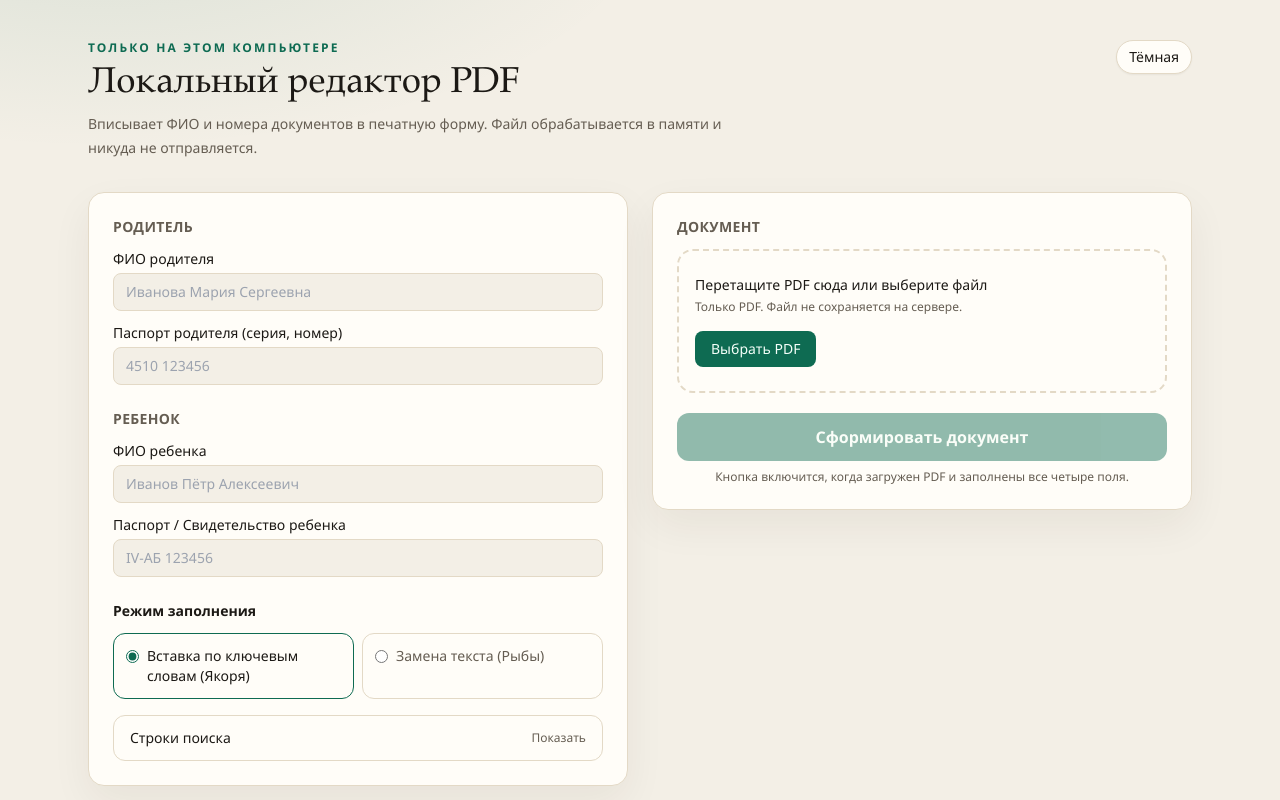
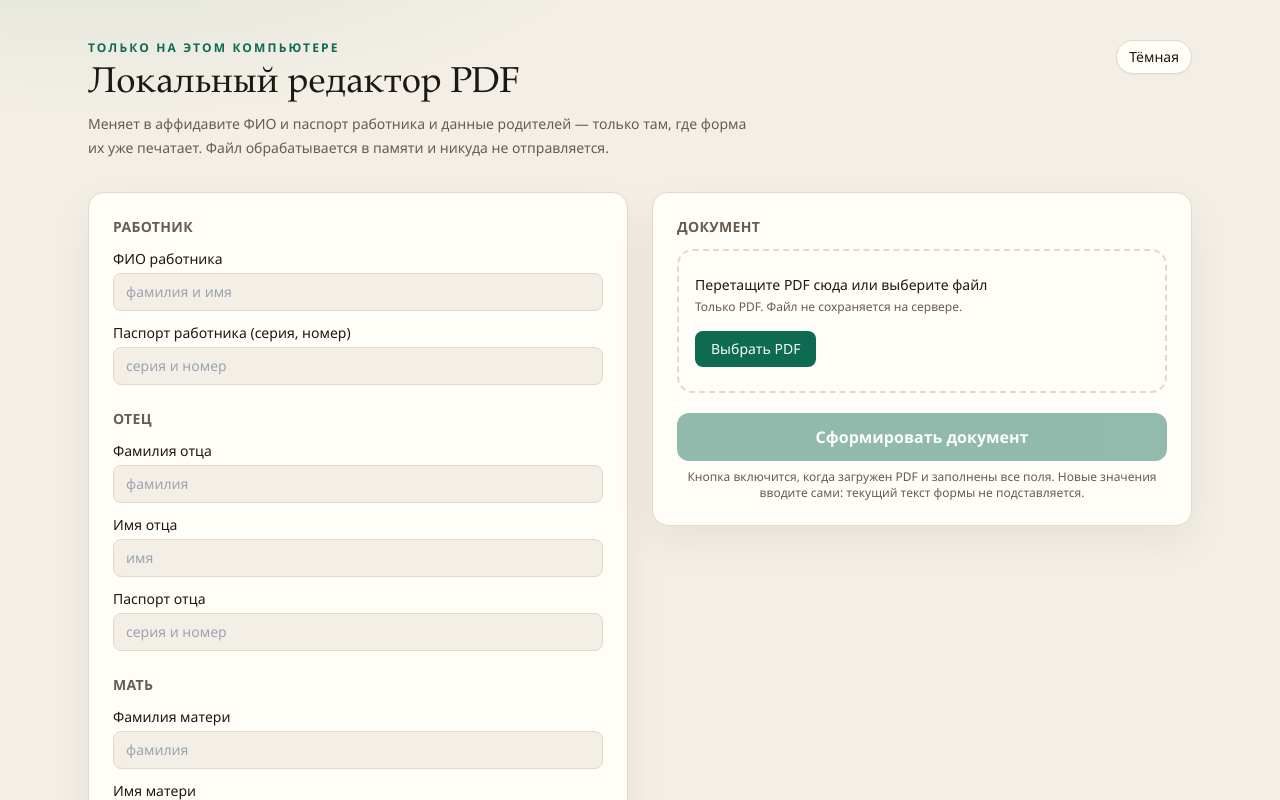
Before and after one commit to TimurIbatov/litlte-lemon, a React (Vite) app in the folder pdf-agent-project/frontend/: page / in a window 1280 px wide. Shown: the top 800 px of the page. Built offline with nearby package versions, Linux system fonts and the light colour scheme.

Commit message:
Point the PDF editor at the printed affidavit
Replace mode targets the worker name, passport, and parent cells already printed in the affidavit, including every whole occurrence. The source file was not rewritten.

Co-authored-by: timuribatov2005 <timuribatov2005@gmail.com>

```diff
--- a/pdf-agent-project/frontend/src/App.tsx
+++ b/pdf-agent-project/frontend/src/App.tsx
@@ -5,51 +5,77 @@ import axios from "axios";
 const API_URL = "http://localhost:8000/api/process-pdf";
 
 type Mode = "anchor" | "replace";
-type FieldKey = "parentFio" | "parentPassport" | "childFio" | "childPassport";
+type FieldKey =
+  | "workerFio"
+  | "workerPassport"
+  | "fatherSurname"
+  | "fatherGiven"
+  | "fatherPassport"
+  | "motherSurname"
+  | "motherGiven"
+  | "motherPassport";
 type SearchMap = Record<FieldKey, string>;
 
 const DEFAULT_ANCHORS: SearchMap = {
-  parentFio: "ФИО родителя:",
-  parentPassport: "Паспорт родителя:",
-  childFio: "ФИО ребенка:",
-  childPassport: "Паспорт / Свидетельство ребенка:",
+  workerFio: "Ф.И.О. работника:",
+  workerPassport: "Номер паспорта:",
+  fatherSurname: "Отец",
+  fatherGiven: "Father",
+  fatherPassport: "AE3211900",
+  motherSurname: "Мать",
+  motherGiven: "Mother",
+  motherPassport: "AE3220287",
 };
 
 const DEFAULT_DUMMIES: SearchMap = {
-  parentFio: "[ФИО_РОДИТЕЛЯ]",
-  parentPassport: "[ПАСПОРТ_РОДИТЕЛЯ]",
-  childFio: "[ФИО_РЕБЕНКА]",
-  childPassport: "[ПАСПОРТ_РЕБЕНКА]",
+  workerFio: "ARTIKOV JASURBEK",
+  workerPassport: "FA2807567",
+  fatherSurname: "ORTIQOV",
+  fatherGiven: "ALIJON",
+  fatherPassport: "AE3211900",
+  motherSurname: "ARTIKOVA",
+  motherGiven: "RAXNAMO",
+  motherPassport: "AE3220287",
 };
 
-const DATA_FIELDS: { key: FieldKey; label: string; placeholder: string }[] = [
+const DATA_FIELDS: { key: FieldKey; label: string; placeholder: string; group: string }[] = [
+  { key: "workerFio", label: "ФИО работника", placeholder: "фамилия и имя", group: "Работник" },
   {
-    key: "parentFio",
-    label: "ФИО родителя",
-    placeholder: "Иванова Мария Сергеевна",
+    key: "workerPassport",
+    label: "Паспорт работника (серия, номер)",
+    placeholder: "серия и номер",
+    group: "Работник",
   },
-  {
-    key: "parentPassport",
-    label: "Паспорт родителя (серия, номер)",
-    placeholder: "4510 123456",
-  },
-  {
-    key: "childFio",
-    label: "ФИО ребенка",
-    placeholder: "Иванов Пётр Алексеевич",
-  },
-  {
-    key: "childPassport",
-    label: "Паспорт / Свидетельство ребенка",
-    placeholder: "IV-АБ 123456",
-  },
+  { key: "fatherSurname", label: "Фамилия отца", placeholder: "фамилия", group: "Отец" },
+  { key: "fatherGiven", label: "Имя отца", placeholder: "имя", group: "Отец" },
+  { key: "fatherPassport", label: "Паспорт отца", placeholder: "серия и номер", group: "Отец" },
+  { key: "motherSurname", label: "Фамилия матери", placeholder: "фамилия", group: "Мать" },
+  { key: "motherGiven", label: "Имя матери", placeholder: "имя", group: "Мать" },
+  { key: "motherPassport", label: "Паспорт матери", placeholder: "серия и номер", group: "Мать" },
 ];
 
+const GROUPS = ["Работник", "Отец", "Мать"] as const;
+
 const SEARCH_LABELS: Record<FieldKey, string> = {
-  parentFio: "ФИО родителя",
-  parentPassport: "Паспорт родителя",
-  childFio: "ФИО ребенка",
-  childPassport: "Паспорт / свидетельство ребенка",
+  workerFio: "ФИО работника",
+  workerPassport: "Паспорт работника",
+  fatherSurname: "Фамилия отца",
+  fatherGiven: "Имя отца",
+  fatherPassport: "Паспорт отца",
+  motherSurname: "Фамилия матери",
+  motherGiven: "Имя матери",
+  motherPassport: "Паспорт матери",
+};
+
+const EMPTY_VALUES: SearchMap = {
+  workerFio: "",
+  workerPassport: "",
+  fatherSurname: "",
+  fatherGiven: "",
+  fatherPassport: "",
+  motherSurname: "",
+  motherGiven: "",
+  motherPassport: "",
 };
 
 const inputClass =
@@ -118,11 +144,8 @@ function isPdfFile(file: File): boolean {
 
 export default function App() {
   const [dark, setDark] = useState(prefersDark);
-  const [parentFio, setParentFio] = useState("");
-  const [parentPassport, setParentPassport] = useState("");
-  const [childFio, setChildFio] = useState("");
-  const [childPassport, setChildPassport] = useState("");
-  const [mode, setMode] = useState<Mode>("anchor");
+  const [values, setValues] = useState<SearchMap>(EMPTY_VALUES);
+  const [mode, setMode] = useState<Mode>("replace");
   const [anchors, setAnchors] = useState<SearchMap>(DEFAULT_ANCHORS);
   const [dummies, setDummies] = useState<SearchMap>(DEFAULT_DUMMIES);
   const [file, setFile] = useState<File | null>(null);
@@ -136,18 +159,9 @@ export default function App() {
     document.documentElement.classList.toggle("dark", dark);
   }, [dark]);
 
-  const values: Record<FieldKey, string> = {
-    parentFio,
-    parentPassport,
-    childFio,
-    childPassport,
-  };
-  const setters: Record<FieldKey, (value: string) => void> = {
-    parentFio: setParentFio,
-    parentPassport: setParentPassport,
-    childFio: setChildFio,
-    childPassport: setChildPassport,
-  };
+  function setValue(key: FieldKey, value: string) {
+    setValues((current) => ({ ...current, [key]: value }));
+  }
 
   const dataReady = DATA_FIELDS.every((field) => values[field.key].trim().length > 0);
   const canSubmit = Boolean(file) && dataReady && !loading;
@@ -198,10 +212,9 @@ export default function App() {
     setResult(null);
 
     const payload = {
-      parentFio: parentFio.trim(),
-      parentPassport: parentPassport.trim(),
-      childFio: childFio.trim(),
-      childPassport: childPassport.trim(),
+      ...Object.fromEntries(
+        DATA_FIELDS.map((field) => [field.key, values[field.key].trim()]),
+      ),
       mode,
       anchors,
       dummies,
@@ -251,8 +264,8 @@ export default function App() {
           </p>
           <h1 className="display mt-2 text-3xl text-ink sm:text-4xl">Локальный редактор PDF</h1>
           <p className="mt-2 max-w-2xl text-sm leading-6 text-muted">
-            Вписывает ФИО и номера документов в печатную форму. Файл обрабатывается в памяти
-            и никуда не отправляется.
+            Меняет в аффидавите ФИО и паспорт работника и данные родителей — только там, где
+            форма их уже печатает. Файл обрабатывается в памяти и никуда не отправляется.
           </p>
         </div>
         <button
@@ -266,31 +279,20 @@ export default function App() {
 
       <form onSubmit={onSubmit} className="grid items-start gap-6 lg:grid-cols-2">
         <section className="rounded-2xl border border-line bg-raise p-5 shadow-card sm:p-6">
-          <FieldGroup title="Родитель">
-            {DATA_FIELDS.filter((field) => field.key.startsWith("parent")).map((field) => (
+          {GROUPS.map((group, index) => (
+            <FieldGroup key={group} title={group} className={index === 0 ? "" : "mt-6"}>
+              {DATA_FIELDS.filter((field) => field.group === group).map((field) => (
                 <TextField
                   key={field.key}
                   id={field.key}
                   label={field.label}
                   value={values[field.key]}
                   placeholder={field.placeholder}
-                onChange={setters[field.key]}
+                  onChange={(value) => setValue(field.key, value)}
                 />
               ))}
             </FieldGroup>
-
-          <FieldGroup title="Ребенок" className="mt-6">
-            {DATA_FIELDS.filter((field) => field.key.startsWith("child")).map((field) => (
-              <TextField
-                key={field.key}
-                id={field.key}
-                label={field.label}
-                value={values[field.key]}
-                placeholder={field.placeholder}
-                onChange={setters[field.key]}
-              />
           ))}
-          </FieldGroup>
 
           <fieldset className="mt-6">
             <legend className="text-sm font-semibold text-ink">Режим заполнения</legend>
@@ -319,8 +321,8 @@ export default function App() {
             <div className="space-y-3 px-4 pb-4">
               <p className="text-xs leading-5 text-muted">
                 {mode === "anchor"
-                  ? "Якорь — подпись в PDF. Значение будет вписано справа от неё."
-                  : "Рыба — точный текст-заглушка, который будет заменён."}
+                  ? "Якорь — подпись в PDF. Значение будет вписано справа от неё. Для таблицы семьи это заденет соседние колонки."
+                  : "Рыба — текст, который уже напечатан в аффидавите. Заменяются все целые вхождения, без чужих фамилий."}
               </p>
               {DATA_FIELDS.map((field) => (
                 <label key={`${mode}-${field.key}`} htmlFor={`search-${field.key}`} className="block text-sm">
@@ -403,7 +405,7 @@ export default function App() {
           </button>
           {!canSubmit && !loading && (
             <p className="mt-2 text-center text-xs text-muted">
-              Кнопка включится, когда загружен PDF и заполнены все четыре поля.
+              Кнопка включится, когда загружен PDF и заполнены все поля. Новые значения вводите сами: текущий текст формы не подставляется.
             </p>
           )}
 
```
Also changed, not shown: 2 other files (tests, documents, lock files or other folders). Lines whose indentation alone changed are shown as unchanged.
